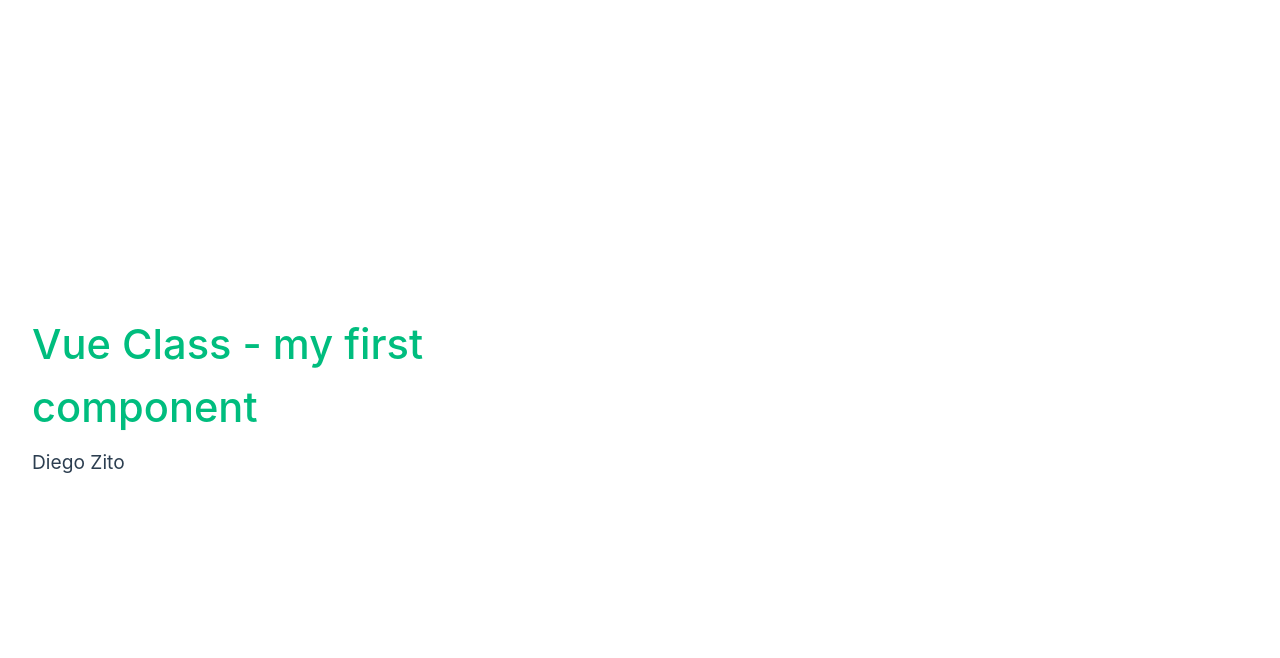
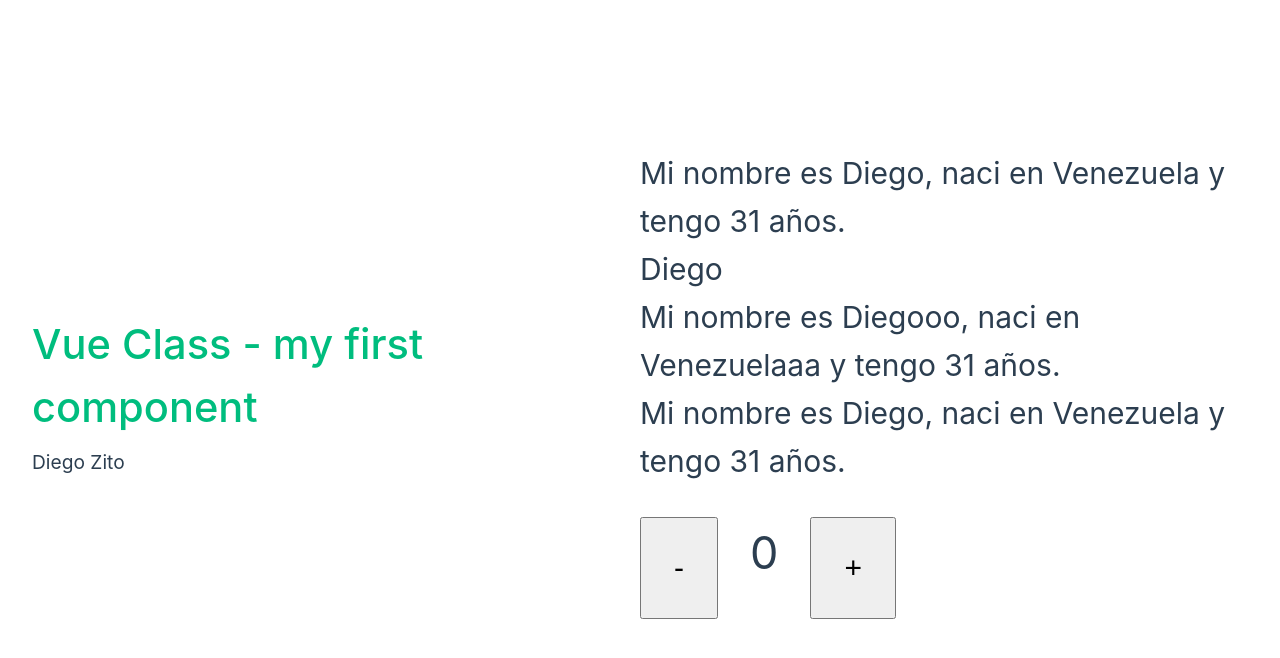
Before and after one commit to dzc1/vjs-ih-srr-repository, a Vue app in the folder section-04-vue/vue-class/: page / in a window 1280 px wide. Shown: the top 658 px of the page. Built offline with nearby package versions, Linux system fonts and the light colour scheme.

Commit message:
vue class day 001 intro

```diff
--- a/section-04-vue/vue-class/src/App.vue
+++ b/section-04-vue/vue-class/src/App.vue
@@ -1,5 +1,6 @@
 <script setup>
 import HelloWorld from "./components/HelloWorld.vue";
+import MyFirstComponent from "./components/vueBasics/0-MyFirstComponent.vue";
 </script>
 
 <template>
@@ -8,8 +9,10 @@
       <HelloWorld msg="Vue Class - my first component" />
     </div>
   </header>
-
-  <main></main>
+  <!-- Declarar los componentes creados de clase dentro del elemento "main" -->
+  <main>
+    <MyFirstComponent />
+  </main>
 </template>
 
 <style scoped>
--- a/section-04-vue/vue-class/src/assets/main.css
+++ b/section-04-vue/vue-class/src/assets/main.css
@@ -1,4 +1,4 @@
-@import './base.css';
+@import "./base.css";
 
 #app {
   max-width: 1280px;
@@ -6,6 +6,10 @@
   padding: 2rem;
 
   font-weight: normal;
+}
+
+p {
+  font-size: 2em;
 }
 
 a,
--- a/section-04-vue/vue-class/src/components/vueBasics/0-MyFirstComponent.vue
+++ b/section-04-vue/vue-class/src/components/vueBasics/0-MyFirstComponent.vue
@@ -1,8 +1,114 @@
 <!-- HTML aca -->
-<template></template>
+<template>
+  <!-- Reactividad + Interpolacion Texto - SABA APPROACH -->
+  <section>
+    <!-- HTML - puesto a pelo -->
+    <div>
+      <p>Mi nombre es Diego, naci en Venezuela y tengo 31 años.</p>
+
+      <!-- Ejemplo de dato no reactivo -->
+      <p>{{ myNameTwo }}</p>
+    </div>
+
+    <!-- HTML - puesto con interpolacion de texto - mejor conocido como nuestro claudators de bigote!!! aka the saba approach! -->
+    <div>
+      <!-- Usando datos primitivos - ref() -->
+      <p>
+        Mi nombre es {{ myName }}, naci en {{ countryOfBirth }} y tengo
+        {{ age }} años.
+      </p>
+      <!-- Dato primitivo - null value -->
+      <p>{{ nullValue }}</p>
+      <!-- Usando datos no primitivos - reactive() -->
+      <p>
+        Mi nombre es {{ myInfo.myName }}, naci en {{ myInfo.countryOfBirth }} y
+        tengo {{ myInfo.age }} años.
+      </p>
+    </div>
+  </section>
+  <!-- Ejemplo de reactividad + interpolacion + funciones  -->
+  <!-- Ejemplo funcional con un contador -->
+  <section>
+    <div class="counter">
+      <button @click="decreaseCounter">-</button>
+      <p>{{ counter.count }}</p>
+      <button @click="increaseCounter">+</button>
+    </div>
+  </section>
+</template>
 
 <!-- JS - Logica aca -->
-<script setup></script>
+<script setup>
+// Si queremos trabajar con datos primitivos o no primitivos dentro de nuestro script con el composition API tenemos que activar nuestra reactividad. Esta reactividad por defecto se usan 2 tipos de metodos nativos al framework para poder trabajar de una manera reactiva.
+// Un metodo se llama ref()
+// Un metodo se llama rective()
+
+// PASOS - REFERENCIEN ESTO
+// 1er paso
+import { ref, reactive } from "vue";
+
+// declaracion de dato primitivo NO REACTIVO para que vean diff entre datos reactivos
+const myNameTwo = "Diego";
+
+//2do paso
+// declaramos el tipo de dato reactivo mediante el metodo ref o reactive
+
+// Tipos de datos primitivos - ref() - strings, numeros, booleanos, nulos===null
+const myName = ref("Diegooo");
+const countryOfBirth = ref("Venezuelaaa");
+const age = ref(31);
+const nullValue = ref(null);
+
+// Tipos de datos no primitivos - reactive() - arrays y los objetos
+const myInfo = reactive({
+  myName: "Diego",
+  countryOfBirth: "Venezuela",
+  age: 31,
+});
+
+/// EJEMPLO FUNCIONAL - CONTADOR
+const counter = reactive({
+  count: 0,
+  title: "My Counter",
+});
+
+// Funcion que suma +1
+const increaseCounter = () => {
+  // apuntamos a el dato no primitivo con encadenacion apuntamos al valor de count y usando el operador ++ le sumamos 1 a la cuenta
+  counter.count++;
+  console.log("wu tang ++");
+};
+
+// Funcion que resta -1
+const decreaseCounter = () => {
+  // apuntamos a el dato no primitivo con encadenacion apuntamos al valor de count y usando el operador -- le restamos 1 a la cuenta
+  counter.count--;
+  console.log("wu tang  --");
+};
+
+// EJERCICIO 001
+// Van a crear 4 variables
+// 3 de ellas seran ref()
+// 1 de ellas sera reactive()
+// reactive === quiero que se creen un objeto con las siguientes keys/claves, ["name", ageNUMERO, "dob", hobbies[ARRAY], educacion{objeto, 3 claves[primaria, secundaria, unviserdiad]}, "Su grupo favorito de musica"]
+// ref ==== pelicula preferida
+// ref === # cantidad de veces que se han visto esta pelicula
+// ref === comida preferida
+</script>
 
 <!-- Css Estilos aca -->
-<style scoped></style>
+<style scoped>
+section .counter,
+counter {
+  display: flex;
+  margin: 2rem 0;
+}
+section .counter button {
+  padding: 2rem;
+  font-size: 2em;
+}
+section .counter p {
+  font-size: 3em;
+  padding: 0 2rem;
+}
+</style>
--- a/section-04-vue/vue-class/src/main.js
+++ b/section-04-vue/vue-class/src/main.js
@@ -4,4 +4,3 @@
 import "./assets/main.css";
 
 createApp(App).mount("#app");
-//createApp().mount()
```
